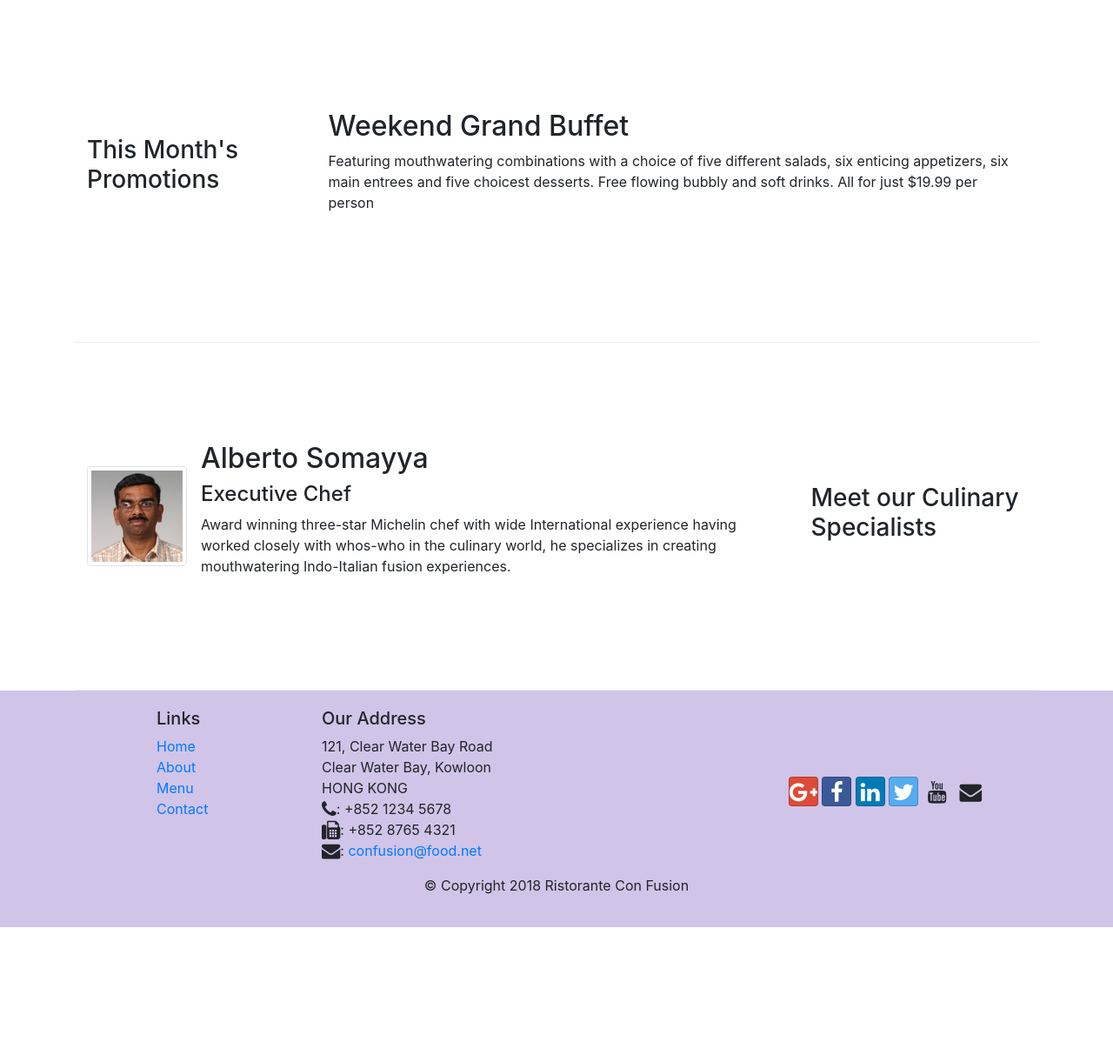
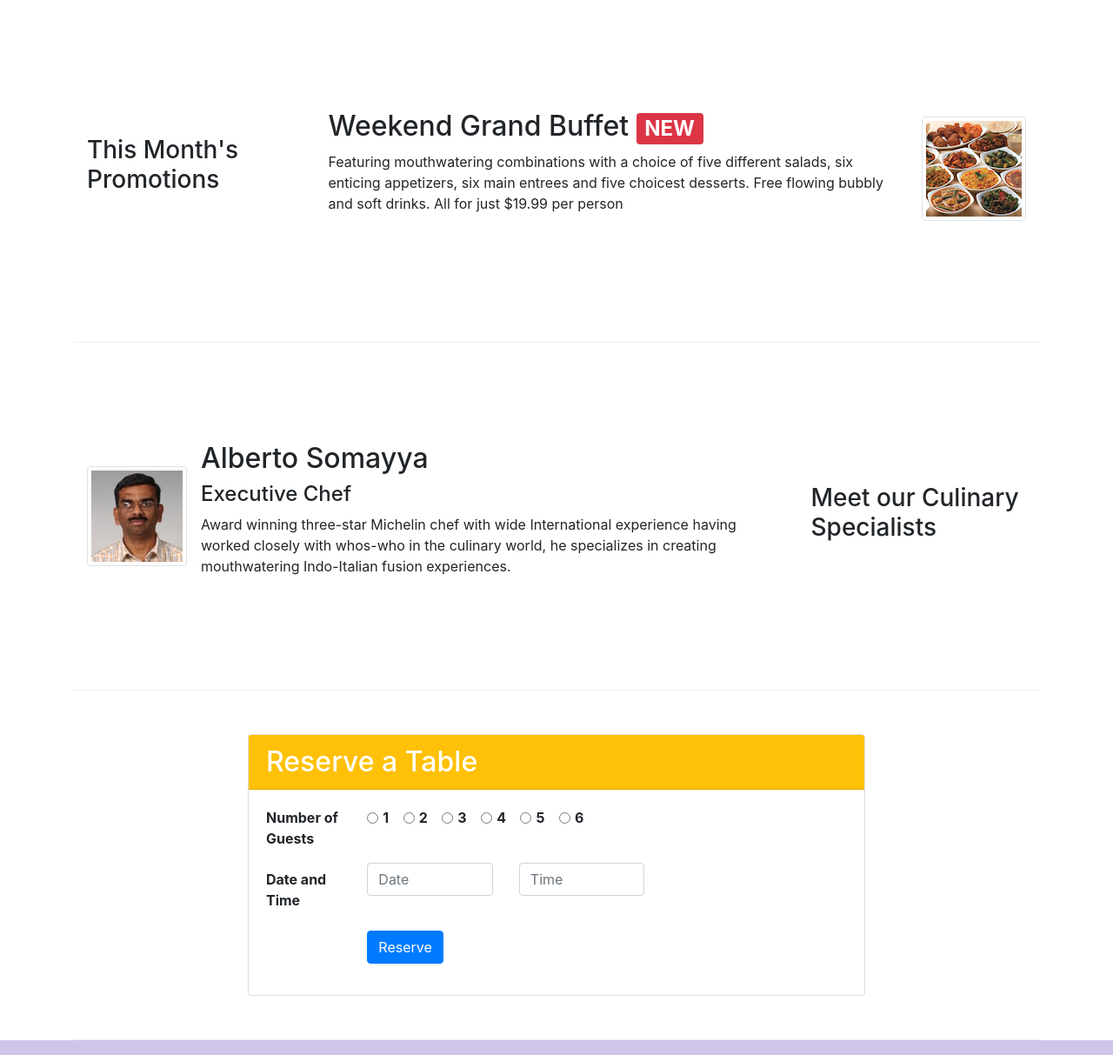
Before and after one commit to NiKsLpU/Boot-strap, a website: page index.html in a window 1280 px wide. Shown: the part 740-1953 px from the top of the page at 87% size. Before the commit the page ends 1806 px from the top, so only its background shows below. Drawn offline with nearby package versions, Linux system fonts and the light colour scheme.

Commit message:
assignment 2

```diff
--- a/index.html
+++ b/index.html
@@ -40,8 +40,11 @@
                     <h1>Ristorante con Fusion</h1>
                     <p>We take inspiration from the World's best cuisines, and create a unique fusion experience. Our lipsmacking creations will tickle your culinary senses!</p>
                 </div>
-                <div class="col-12 col-sm align-self-center">
+                <div class="col-12 col-sm-3 align-self-center">
                     <img src="img/logo.png" class="img-fluid">
+                </div>
+                <div class="col-12 col-sm-3 align-self-center">
+                    <a role="button" class="btn btn-warning btn-block" href="#save">Reserve Table</a>
                 </div>
             </div>
         </div>
@@ -69,8 +72,13 @@
                 <h3>This Month's Promotions</h3>
             </div>
             <div class="col col-sm col-md">
-                <h2>Weekend Grand Buffet</h2>
-                <p>Featuring mouthwatering combinations with a choice of five different salads, six enticing appetizers, six main entrees and five choicest desserts. Free flowing bubbly and soft drinks. All for just $19.99 per person </p>
+                <div class="media">
+                    <div class="media-body">
+                        <h2 class="mt-0">Weekend Grand Buffet <span class="badge badge-danger">NEW</span></h2>
+                        <p class="d-none d-sm-block">Featuring mouthwatering combinations with a choice of five different salads, six enticing appetizers, six main entrees and five choicest desserts. Free flowing bubbly and soft drinks. All for just $19.99 per person </p>
+                    </div>
+                    <img class="d-flex ml-3 img-thumbnail align-self-center" src="img/buffet.png" alt="buffet">
+                </div>
             </div>
         </div>
 
@@ -86,6 +94,63 @@
                         <h4>Executive Chef</h4>
                         <p class="d-none d-sm-block">Award winning three-star Michelin chef with wide International experience having worked closely with whos-who in the culinary world, he specializes in creating mouthwatering Indo-Italian fusion experiences. </p>
                     </div>
+                </div>
+            </div>
+        </div>
+
+        <div class="row row-content" id="save">
+            <div class="col-sm-8 offset-sm-2">
+                <div class="card">
+                    <h2 class="card-header bg-warning text-white">Reserve a Table</h2>
+                       <div class="card-body">
+                           <form>
+                               <div class="form-group row">
+                                    <a class="col-12 col-sm-2"><strong>Number of Guests</strong></a>
+                                    <div class="col-12 col-sm-8">
+                                        <div class="form-check form-check-inline">
+                                            <input class="form-check-input" type="radio" name="inline" id="radio1" value="option1">
+                                            <label class="form-check-label" for="radio1"><strong>1</strong></label>
+                                        </div>
+                                        <div class="form-check form-check-inline">
+                                            <input class="form-check-input" type="radio" name="inline" id="radio2" value="option2">
+                                            <label class="form-check-label" for="radio2"><strong>2</strong></label>
+                                        </div>
+                                        <div class="form-check form-check-inline">
+                                            <input class="form-check-input" type="radio" name="inline" id="radio3" value="option3">
+                                            <label class="form-check-label" for="radio3"><strong>3</strong></label>
+                                        </div>
+                                        <div class="form-check form-check-inline">
+                                            <input class="form-check-input" type="radio" name="inline" id="radio4" value="option4">
+                                            <label class="form-check-label" for="radio4"><strong>4</strong></label>
+                                        </div>
+                                        <div class="form-check form-check-inline">
+                                            <input class="form-check-input" type="radio" name="inline" id="radio5" value="option5">
+                                            <label class="form-check-label" for="radio5"><strong>5</strong></label>
+                                        </div>
+                                        <div class="form-check form-check-inline">
+                                            <input class="form-check-input" type="radio" name="inline" id="radio6" value="option6">
+                                            <label class="form-check-label" for="radio6"><strong>6</strong></label>
+                                        </div>
+                                    </div>
+                               </div>
+                               <div class="form-group row">
+                                    <label for="time" class="col-12 col-sm-2 col-form-label"><strong>Date and Time</strong></label>
+                                    <div class="col-12 col-sm-3">
+                                        <input type="text" class="form-control" id="date" name="date" placeholder="Date">
+                                    </div>
+                                    <div class="col-12 col-sm-3">
+                                        <input type="text" class="form-control" id="time" name="time" placeholder="Time">
+                                    </div>
+                                </div>
+                                <div class="form-group row">
+                                    <div class="offset-sm-2 col-sm-2">
+                                        <button type="submit" class="btn btn-primary">
+                                            Reserve
+                                        </button>
+                                    </div>
+                                </div>
+                           </form>
+                       </div>
                 </div>
             </div>
         </div>
```
